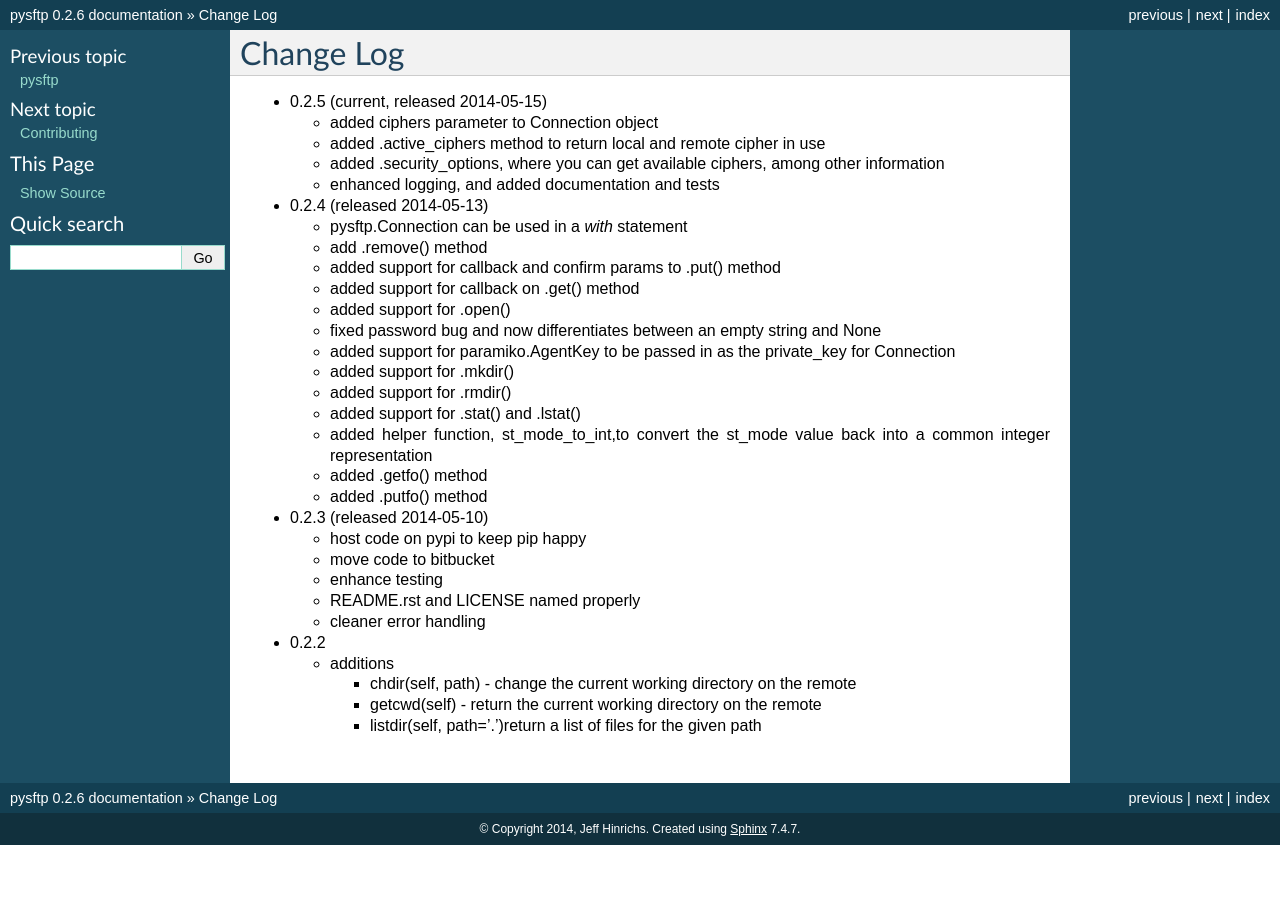
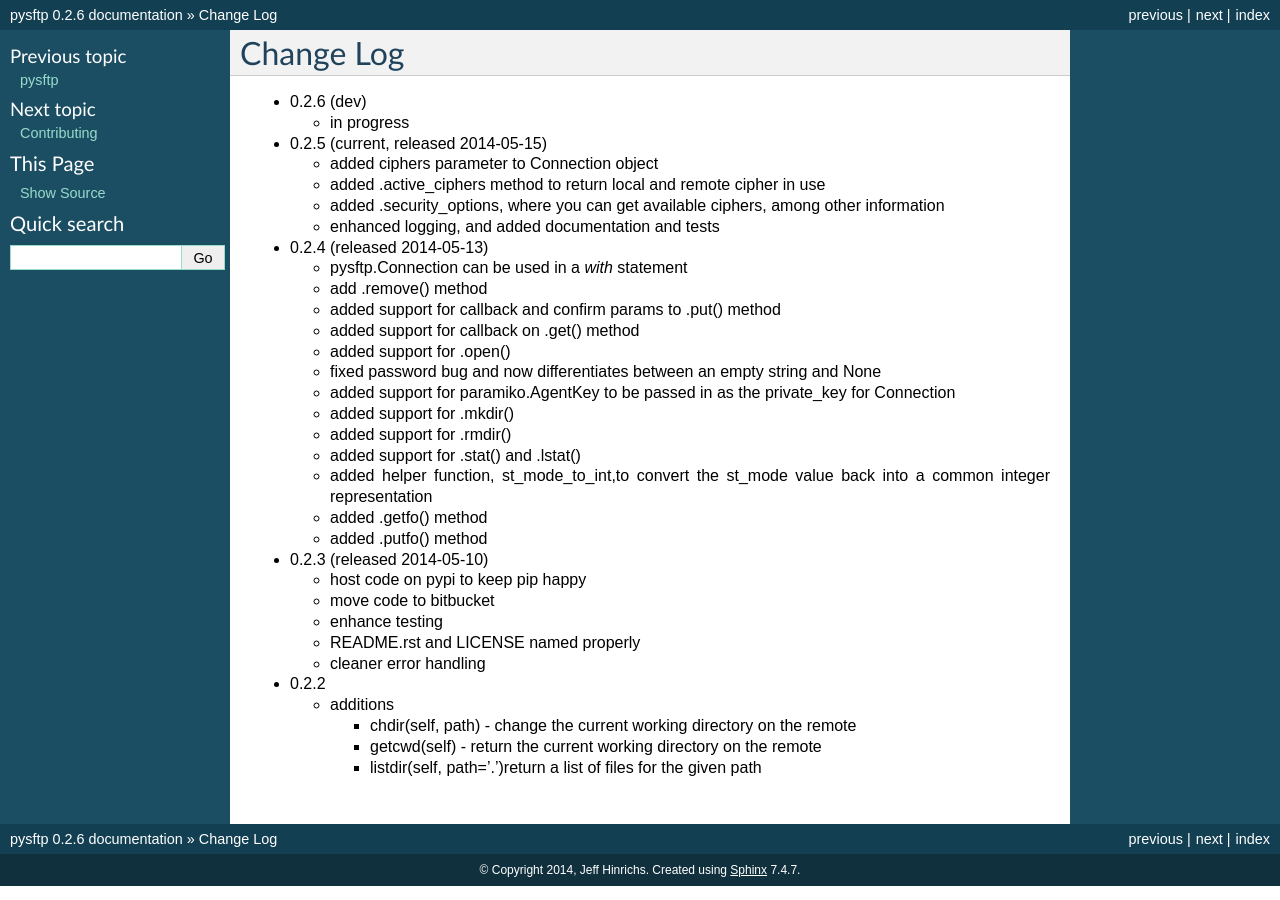
Before and after one commit to ryhsiao/pysftp, a Sphinx documentation site: the page built from docs/changes.rst, in a window 1280 px wide. Built offline with Sphinx 7.4.7, drawn with Linux system fonts in a browser that asks for light colours.

Commit message:
start of work on 0.2.6

```diff
--- a/docs/changes.rst
+++ b/docs/changes.rst
@@ -1,6 +1,10 @@
 Change Log
 ----------
 
+
+* 0.2.6 (dev)
+
+  * in progress
 
 * 0.2.5 (current, released 2014-05-15)
 
```
